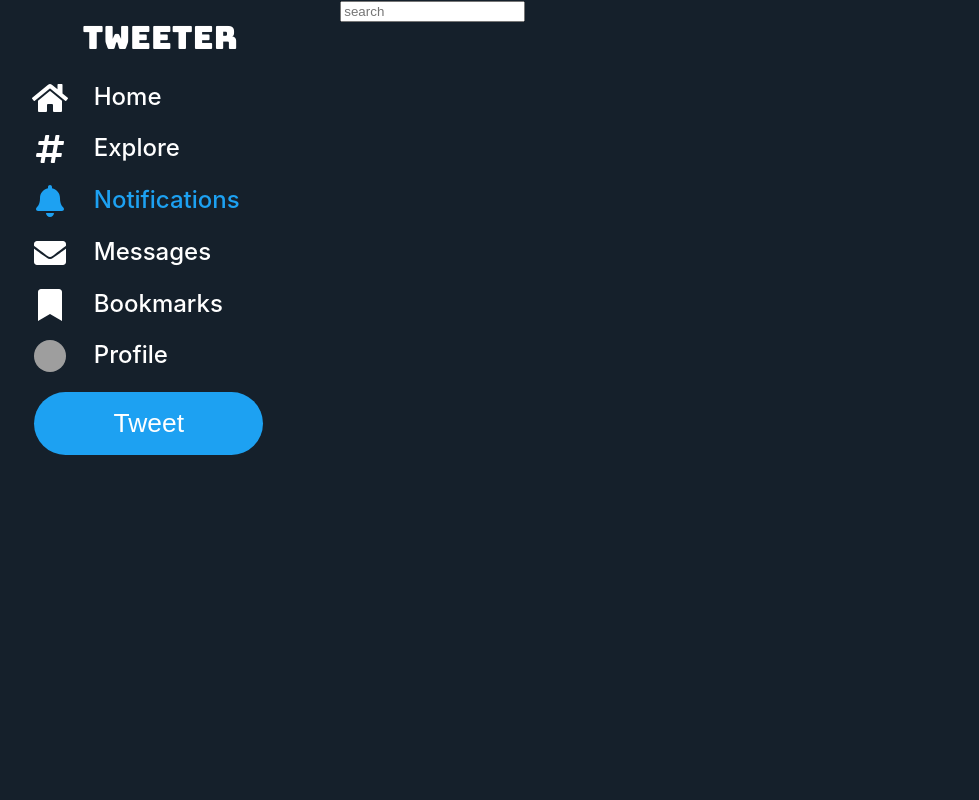
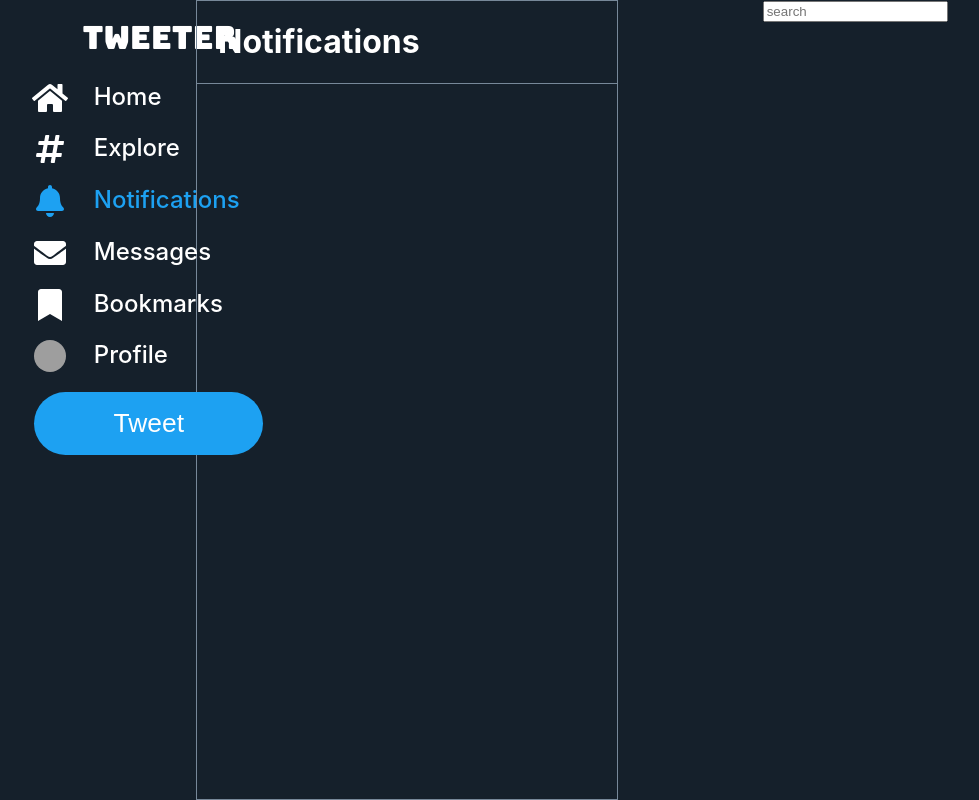
Before and after one commit to jadk97/tweeter-2.0, a React (Create React App) app: page /notifications in a window 1280 px wide. Shown: the whole page, without its empty margins (188-1167 px from the left). Built offline with nearby package versions, Linux system fonts and the light colour scheme; grey boxes are pictures that could not be loaded.

Commit message:
added placeholder pages for the Explore and Notifications links on the NavBar

```diff
--- a/src/App.js
+++ b/src/App.js
@@ -11,6 +11,8 @@ import Header from "./components/Header";
 import MainNavigation from './components/MainNavigation';
 
 import { useTweetInteract } from "./hooks/tweet-interact-hook";
+import Explore from './components/Explore';
+import Notifications from "./components/Notifications";
 function App() {
   const [timeline, handleTweetSubmit, userProfile] = useTweetInteract();
 
@@ -22,9 +24,12 @@ function App() {
             <Switch>
               <Route path="/home">
                 <Home />
-
-
-
+              </Route>
+              <Route path="/explore">
+              <Explore/>
+              </Route>
+              <Route path="/notifications">
+              <Notifications />
               </Route>
             </Switch>
           </MainNavigation>
--- /dev/null
+++ b/src/components/Explore.js
@@ -0,0 +1,11 @@
+import React from 'react';
+import Header from "./Header";
+const Explore = (props) => {
+  return(
+    <div className="center-view">
+      <Header title={"Explore"} />
+    </div>
+  )
+}
+
+export default Explore;
--- /dev/null
+++ b/src/components/Notifications.js
@@ -0,0 +1,11 @@
+import React from "react";
+import Header from "./Header";
+const Notifications = (props) => {
+  return(
+    <div className="center-view">
+    <Header title={"Notifications"} />
+  </div>
+  )
+}
+
+export default Notifications;
```
